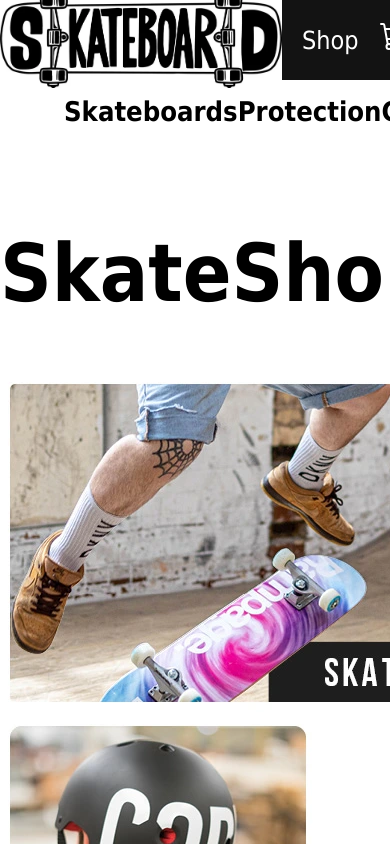
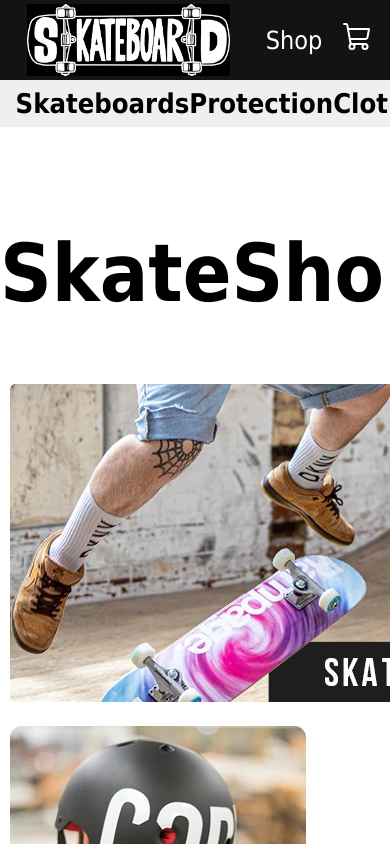
Before and after one commit to Charlton305/e-commerce-project, a React (Vite) app: page / in a window 390 px wide. Shown: the top 844 px of the page. Built offline with nearby package versions, Linux system fonts and the light colour scheme.

Commit message:
change grip to be responsive

```diff
--- a/src/components/Navbar.jsx
+++ b/src/components/Navbar.jsx
@@ -1,12 +1,12 @@
 import { Link } from "react-router-dom";
 import { ShoppingCart } from "phosphor-react";
-import logo from "../images/logos/skateboard-logo.webp";
+import logo from "../images/logos/download.webp";
 
 const Navbar = () => {
   return (
     <div className="navbar">
-      <div>
-        <img src={logo} alt="skateboard logo" height={100}/>
+      <div className="navbar-logo__container">
+        <img className="navbar-logo" src={logo} alt="skateboard logo" height={100}/>
       </div>
       <div className="links">
         <Link to="/">Shop</Link>
--- a/src/styles/components/_category-bar.scss
+++ b/src/styles/components/_category-bar.scss
@@ -1,7 +1,9 @@
 .category-bar {
   display: flex;
+  background-color: #EFEFEF;
   justify-content: space-around;
-  padding: 1rem 4rem 0;
+  align-items: center;
+  padding: .5rem 4%;
   width: 100%;
 
   a {
--- a/src/styles/components/_navbar.scss
+++ b/src/styles/components/_navbar.scss
@@ -1,14 +1,22 @@
 .navbar {
-  width: 100%;
-  height: 80px;
+  align-items: center;
   background-color: rgb(19, 19, 19);
   display: flex;
+  height: 80px;
   justify-content: space-between;
-  align-items: center;
+  width: 100%;
+  padding: 0 4% 0 7%
+}
+
+.navbar-logo__container {
+  height: 90%;
+}
+
+.navbar-logo {
+  height: 100%;
 }
 
 .links {
-  margin-right: 50px;
   display: flex;
   align-items: center;
 }
--- a/src/styles/pages/_shop.scss
+++ b/src/styles/pages/_shop.scss
@@ -9,7 +9,7 @@
   height: auto;
   display: grid;
   row-gap: 20px;
-  grid-template-columns: auto auto auto;
+  grid-template-columns: repeat(auto-fit, minmax(300px, 1fr));
   place-items: center;
 }
 
```
Also changed, not shown: src/images/logos/download.webp (added), src/images/logos/skate.webp (added).
